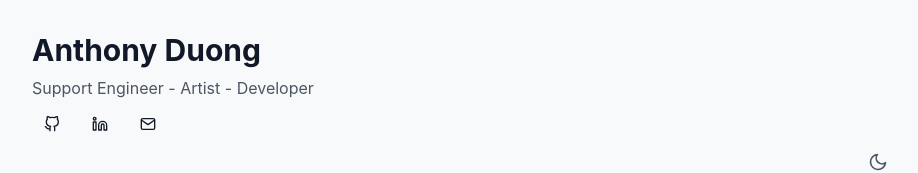
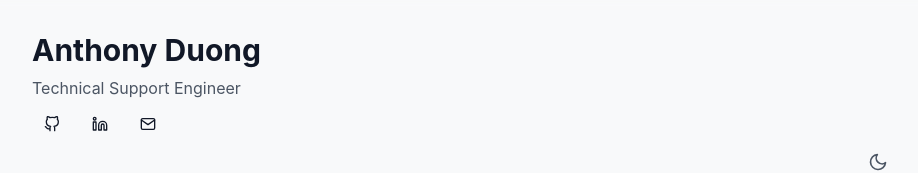
Before and after one commit to khangbeo/anthony-portfolio, a Next.js app: page / in a window 1280 px wide. Shown: the top 173 px of the page, without its empty margins (176-1094 px from the left). Built offline with nearby package versions, Linux system fonts and the light colour scheme.

Commit message:
Header: show Technical Support Engineer designation from data

```diff
--- a/components/layout/Header.js
+++ b/components/layout/Header.js
@@ -1,6 +1,7 @@
 import Navbar from "./Navbar";
 import Socials from "../common/Socials";
 import ThemeToggle from "../ui/ThemeToggle";
+import userData from "@constants/data";
 export default function Header() {
     return (
         <div className="w-full backdrop-blur-sm">
@@ -11,7 +12,7 @@ export default function Header() {
                             Anthony Duong
                         </h1>
                         <p className="text-gray-600 dark:text-gray-300 mb-1 text-md">
-                            Support Engineer - Artist - Developer
+                            {userData.designation}
                         </p>
                         <Socials />
                     </div>
```
